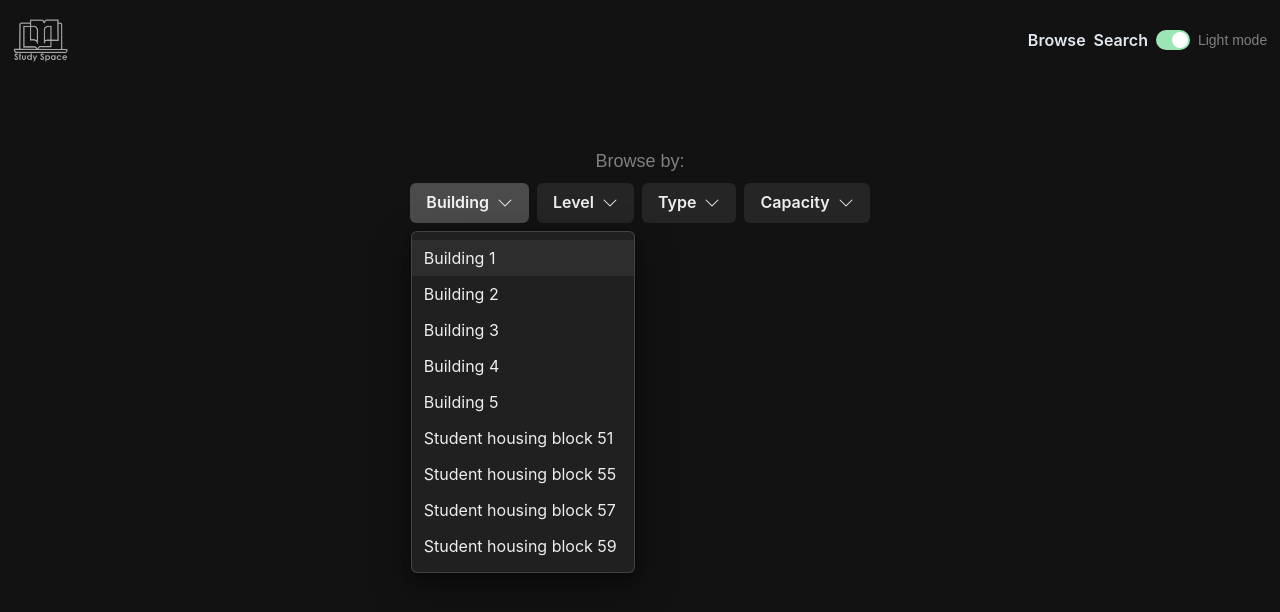
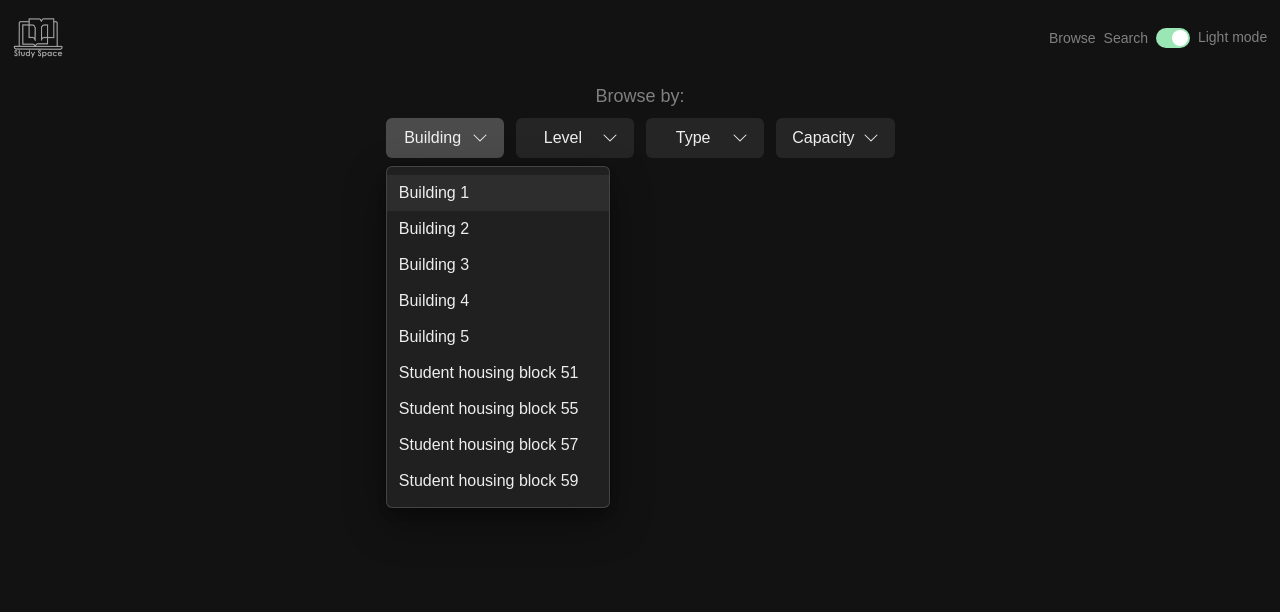
Before and after one commit to Roziallegro/oasis-II, a React (Vite) app: page /browse in a window 1280 px wide. Both pictures are taken after a click on the button "Building". Shown: the top 612 px of the page. Built offline with nearby package versions, Linux system fonts and the light colour scheme.

Commit message:
fixed dynamic selector styling

```diff
--- a/src/App.tsx
+++ b/src/App.tsx
@@ -9,7 +9,7 @@ import Search from "./components/search/Search";
 function App() {
   return (
     <>
-      <Grid templateAreas={`"header" "main"`} gap="20">
+      <Grid templateAreas={`"header" "main"`} gap="5">
         <GridItem area={"header"}>
           <Navbar />
         </GridItem>
--- a/src/components/browse/BuildingSelect.tsx
+++ b/src/components/browse/BuildingSelect.tsx
@@ -5,6 +5,7 @@ import {
   Button,
   MenuList,
   MenuItem,
+  Box,
 } from "@chakra-ui/react";
 import { BsChevronDown } from "react-icons/bs";
 
@@ -24,9 +25,11 @@ const BuildingSelect = ({ selectedDirectory, onSelectDirectory }: Props) => {
       <Menu>
         <MenuButton
           as={Button}
-          rightIcon={<Icon boxSize={4} as={BsChevronDown} />}
+          rightIcon={<Icon boxSize={{ base: 3, lg: 4 }} as={BsChevronDown} />}
         >
-          {selectedDirectory ? selectedDirectory.name : "Building"}
+          <Box textStyle="h5">
+            {selectedDirectory ? selectedDirectory.name : "Building"}
+          </Box>
         </MenuButton>
         <MenuList>
           {data.map((directory) => (
@@ -34,7 +37,7 @@ const BuildingSelect = ({ selectedDirectory, onSelectDirectory }: Props) => {
               onClick={() => onSelectDirectory(directory, "")}
               key={directory.name}
             >
-              {directory.name}
+              <Box textStyle="h5">{directory.name}</Box>
             </MenuItem>
           ))}
         </MenuList>
--- a/src/components/browse/CapacitySelect.tsx
+++ b/src/components/browse/CapacitySelect.tsx
@@ -5,6 +5,7 @@ import {
   Button,
   MenuList,
   MenuItem,
+  Box,
 } from "@chakra-ui/react";
 import { BsChevronDown } from "react-icons/bs";
 
@@ -21,14 +22,16 @@ const CapacitySelect = ({ selectedCapacity, onSelectCapacity }: Props) => {
       <Menu>
         <MenuButton
           as={Button}
-          rightIcon={<Icon boxSize={4} as={BsChevronDown} />}
+          rightIcon={<Icon boxSize={{ base: 3, lg: 4 }} as={BsChevronDown} />}
         >
-          {selectedCapacity ? selectedCapacity : "Capacity"}
+          <Box textStyle="h5">
+            {selectedCapacity ? selectedCapacity : "Capacity"}
+          </Box>
         </MenuButton>
         <MenuList>
           {capacity.map((capacity) => (
             <MenuItem onClick={() => onSelectCapacity(capacity)} key={capacity}>
-              {capacity}
+              <Box textStyle="h5">{capacity}</Box>
             </MenuItem>
           ))}
         </MenuList>
--- a/src/components/browse/Heading.tsx
+++ b/src/components/browse/Heading.tsx
@@ -1,4 +1,4 @@
-import { Box, Center, HStack, Stack } from "@chakra-ui/react";
+import { Box, Center, Stack, SimpleGrid } from "@chakra-ui/react";
 
 import BuildingSelect from "./BuildingSelect";
 import LevelSelect from "./LevelSelect";
@@ -34,7 +34,7 @@ const Heading = ({
           <Center>
             <Box textStyle="h3">Browse by:</Box>
           </Center>
-          <HStack>
+          <SimpleGrid columns={{ sm: 1, md: 2, lg: 4 }} spacing={3}>
             <BuildingSelect
               selectedDirectory={selectedDirectory}
               onSelectDirectory={(selectedDirectory, selectedLevel) =>
@@ -56,7 +56,7 @@ const Heading = ({
                 onSelectCapacity(selectedCapacity)
               }
             />
-          </HStack>
+          </SimpleGrid>
         </Stack>
       </Center>
     </>
--- a/src/components/browse/LevelSelect.tsx
+++ b/src/components/browse/LevelSelect.tsx
@@ -5,6 +5,7 @@ import {
   Button,
   MenuList,
   MenuItem,
+  Box,
 } from "@chakra-ui/react";
 import { BsChevronDown } from "react-icons/bs";
 
@@ -27,20 +28,20 @@ const LevelSelect = ({
       <Menu>
         <MenuButton
           as={Button}
-          rightIcon={<Icon boxSize={4} as={BsChevronDown} />}
+          rightIcon={<Icon boxSize={{ base: 3, lg: 4 }} as={BsChevronDown} />}
         >
-          {selectedLevel ? selectedLevel : "Level"}
+          <Box textStyle="h5">{selectedLevel ? selectedLevel : "Level"}</Box>
         </MenuButton>
         <MenuList>
           {selectedDirectory
             ? selectedDirectory.levels.map((level) => (
                 <MenuItem onClick={() => onSelectLevel(level)} key={level}>
-                  {level}
+                  <Box textStyle="h5">{level}</Box>
                 </MenuItem>
               ))
             : defaultLevel.map((level) => (
                 <MenuItem onClick={() => onSelectLevel(level)} key={level}>
-                  {level}
+                  <Box textStyle="h5">{level}</Box>
                 </MenuItem>
               ))}
         </MenuList>
--- a/src/components/browse/TypeSelect.tsx
+++ b/src/components/browse/TypeSelect.tsx
@@ -5,6 +5,7 @@ import {
   Button,
   MenuList,
   MenuItem,
+  Box,
 } from "@chakra-ui/react";
 import { BsChevronDown } from "react-icons/bs";
 
@@ -21,14 +22,14 @@ const TypeSelect = ({ selectedType, onSelectType }: Props) => {
       <Menu>
         <MenuButton
           as={Button}
-          rightIcon={<Icon boxSize={4} as={BsChevronDown} />}
+          rightIcon={<Icon boxSize={{ base: 3, lg: 4 }} as={BsChevronDown} />}
         >
-          {selectedType ? selectedType : "Type"}
+          <Box textStyle="h5">{selectedType ? selectedType : "Type"}</Box>
         </MenuButton>
         <MenuList>
           {type.map((type) => (
             <MenuItem onClick={() => onSelectType(type)} key={type}>
-              {type}
+              <Box textStyle="h5">{type}</Box>
             </MenuItem>
           ))}
         </MenuList>
--- a/src/components/home/MenuContainer.tsx
+++ b/src/components/home/MenuContainer.tsx
@@ -39,7 +39,12 @@ const MenuContainer = ({
         <CardBody>
           <Center>
             <VStack>
-              <Icon boxSize={10} key={iconName} as={iconMap[iconName]} />
+              <Icon
+                boxSize={10}
+                key={iconName}
+                as={iconMap[iconName]}
+                padding="5px"
+              />
               <Button
                 onClick={routeChange}
                 height="100%"
--- a/src/components/navbar/Navbar.tsx
+++ b/src/components/navbar/Navbar.tsx
@@ -16,14 +16,14 @@ const Navbar = () => {
   return (
     <>
       <HStack justifyContent="space-between">
-        <Image src={logo} boxSize="55px" objectFit="contain" />
+        <Image src={logo} boxSize="50px" objectFit="contain" />
         <Box>
           <HStack justifyContent="space-around">
             <Button onClick={routeBrowse} variant="link">
-              Browse
+              <Box textStyle="h4"> Browse </Box>
             </Button>
             <Button onClick={routeSearch} variant="link">
-              Search
+              <Box textStyle="h4"> Search </Box>
             </Button>
             <ColourModeSwitch />
           </HStack>
--- a/src/theme.ts
+++ b/src/theme.ts
@@ -35,16 +35,21 @@ textStyles:{
         fontFamily: `'Montserrat Variable', sans-serif`,
     },
     h3: {
-        fontSize: ['10px', '18px'],
+        fontSize: ['12px', '18px'],
+        fontWeight: 'regular',
+        fontFamily: `'Montserrat Variable', sans-serif`,
+        color: 'grey'
+      },
+    h4: {
+        fontSize: ['10px', '14px'],
         fontWeight: 'light',
         fontFamily: `'Montserrat Variable', sans-serif`,
         color: 'grey'
       },
-    h4: {
-        fontSize: ['8px', '14px'],
+    h5: {
+        fontSize: ['12px', '16px'],
         fontWeight: 'light',
         fontFamily: `'Montserrat Variable', sans-serif`,
-        color: 'grey'
       },
 },
 });
```
